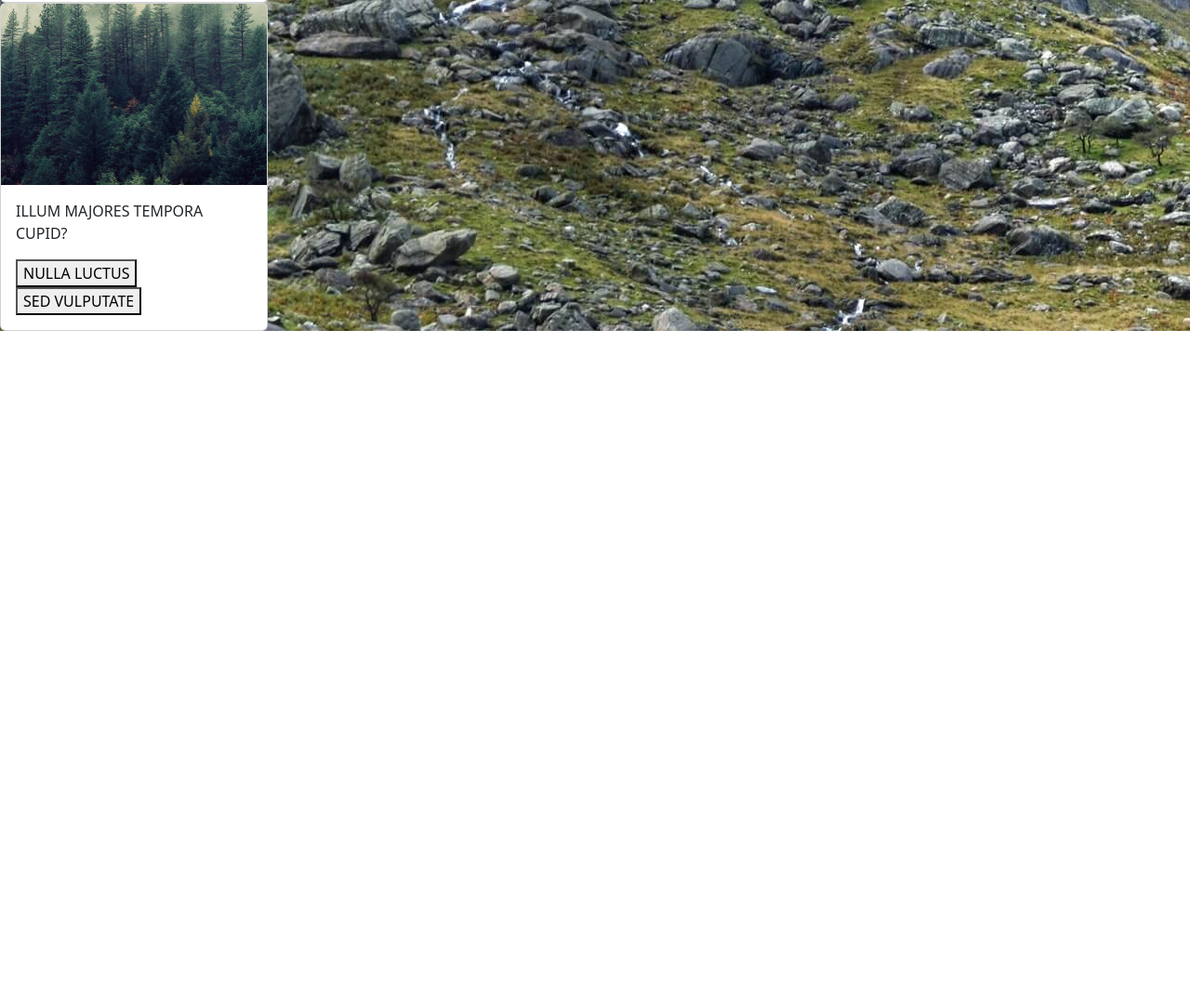
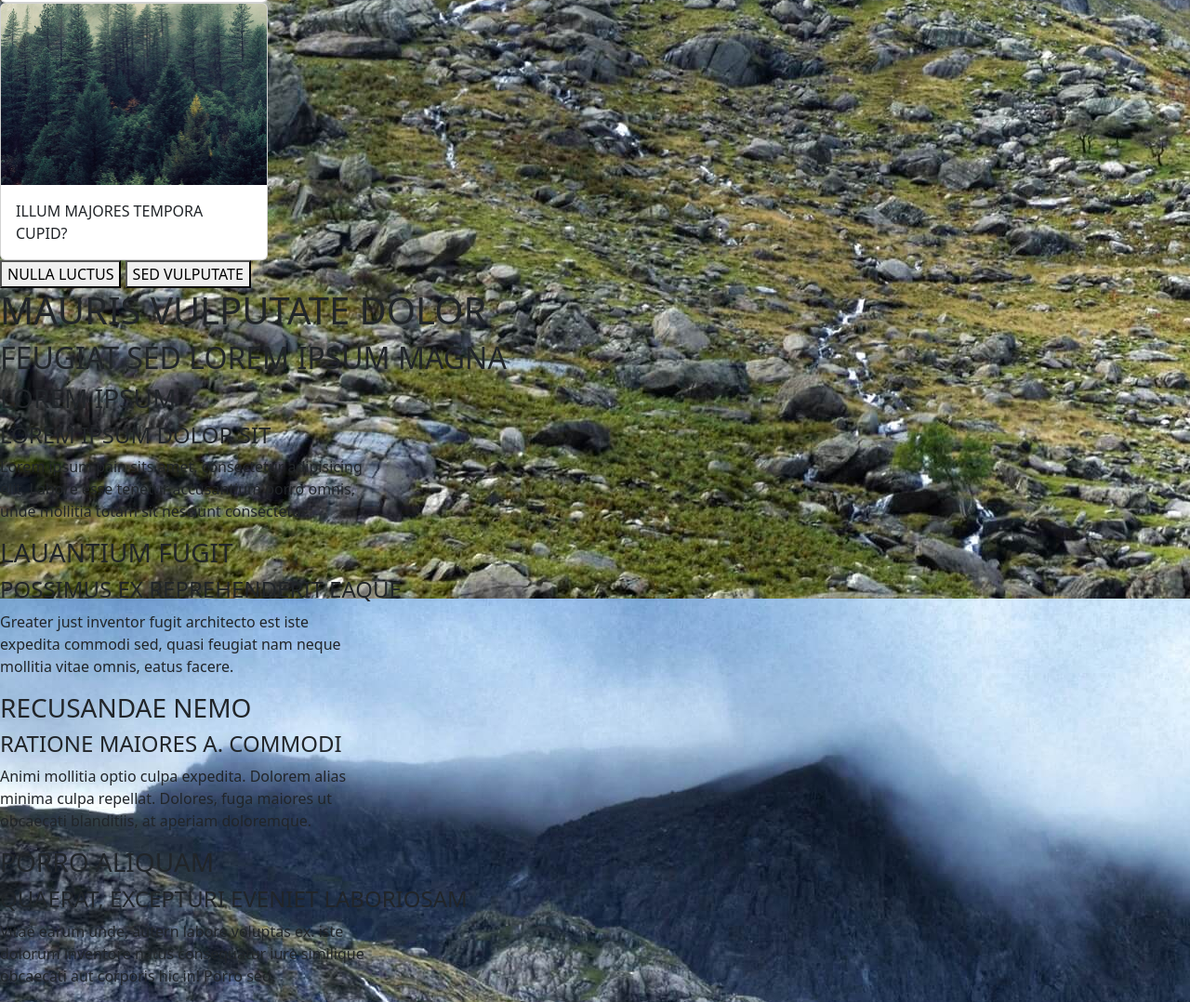
Before and after one commit to Eestia/spatial, a website: page index.html in a window 1280 px wide. Shown: the part 911-1989 px from the top of the page at 93% size. Before the commit the page ends 1267 px from the top, so only its background shows below. Drawn offline with nearby package versions, Linux system fonts and the light colour scheme.

Commit message:
add lorem

```diff
--- a/index.html
+++ b/index.html
@@ -57,10 +57,34 @@
                 <img src="./public/assets/images/pic03.jpg" class="card-img-top" alt="...">
                 <div class="card-body">
                   <p class="card-text">ILLUM MAJORES TEMPORA CUPID?</p>
-                  <button>NULLA LUCTUS</button>
-                  <button>SED VULPUTATE</button>
                 </div>
               </div>
+              <button>NULLA LUCTUS</button>
+              <button>SED VULPUTATE</button>
+        </section>
+        <section>
+            <h1>MAURIS VULPUTATE DOLOR</h1>
+            <h2>FEUGIAT SED LOREM IPSUM MAGNA</h2>
+            <div>
+                <h3>LOREM IPSUM</h3>
+                <h4>LOREM IPSUM DOLOR SIT</h4>
+                <p>Lorem ipsum pain sits amet, consectetur adipisicing <br> elit. Labore esse tenetur accusantium porro omnis,<br> unde mollitia totam sit nesciunt consectetur.</p>
+            </div>
+            <div>
+                <h3>LAUANTIUM FUGIT</h3>
+                <h4>POSSIMUS EX REPREHENDERIT EAQUE</h4>
+                <p>Greater just inventor fugit architecto est iste <br> expedita commodi sed, quasi feugiat nam neque <br> mollitia vitae omnis, eatus facere.</p>
+            </div>
+            <div>
+                <h3>RECUSANDAE NEMO</h3>
+                <h4>RATIONE MAIORES A. COMMODI</h4>
+                <p>Animi mollitia optio culpa expedita. Dolorem alias <br> minima culpa repellat. Dolores, fuga maiores ut <br> obcaecati blanditiis, at aperiam doloremque.</p>
+            </div>
+            <div>
+                <h3>PORRO ALIQUAM</h3>
+                <h4>QUAERAT, EXCEPTURI EVENIET LABORIOSAM</h4>
+                <p>Vitae earum unde, autern labore voluptas ex. iste <br> dolorum inventore natus consequatur iure similique <br> obcaecati aut corporis hic in! Porro sed.</p>
+            </div>
         </section>
 
       <script src="./node_modules/bootstrap/dist/js/bootstrap.bundle.min.js"></script>
```
